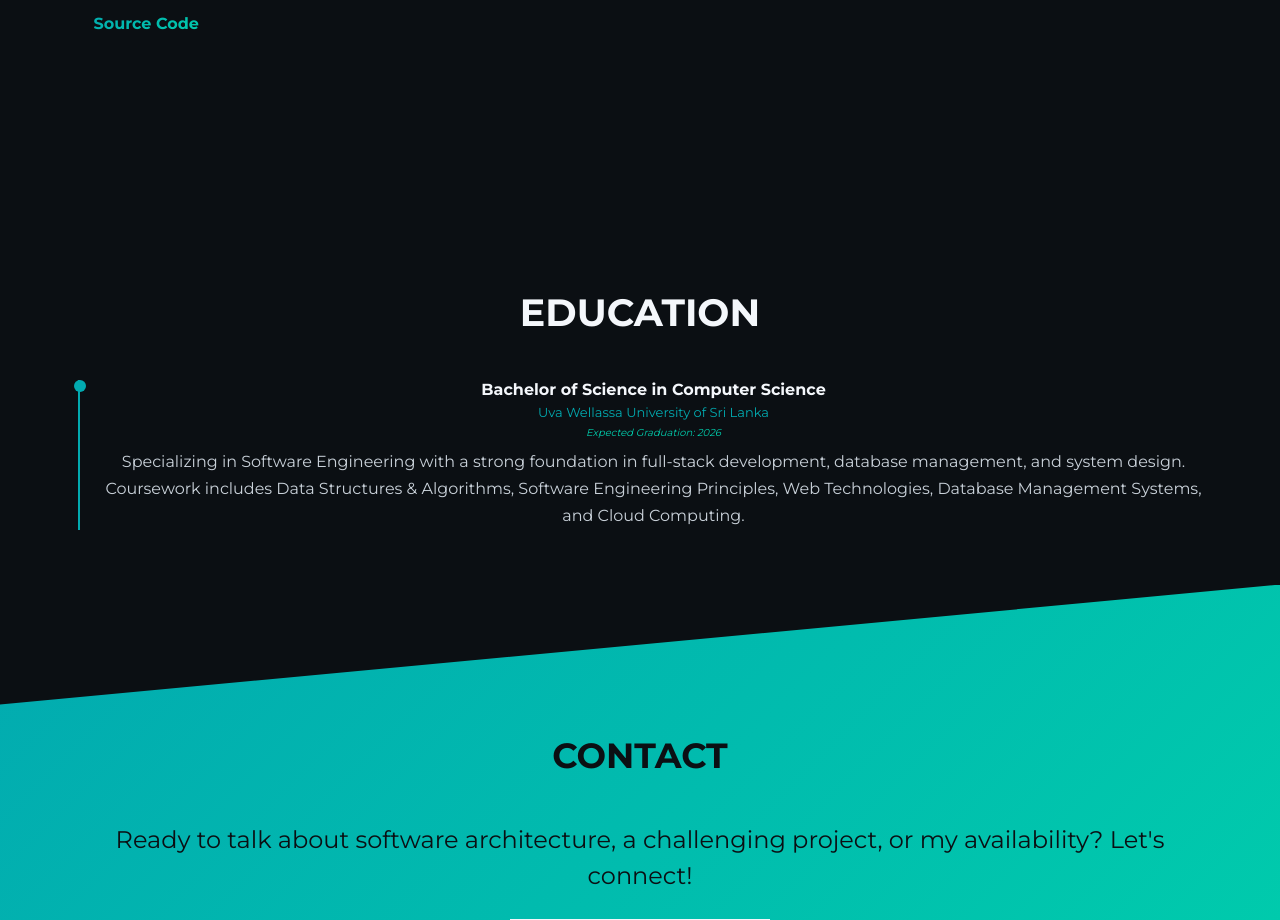
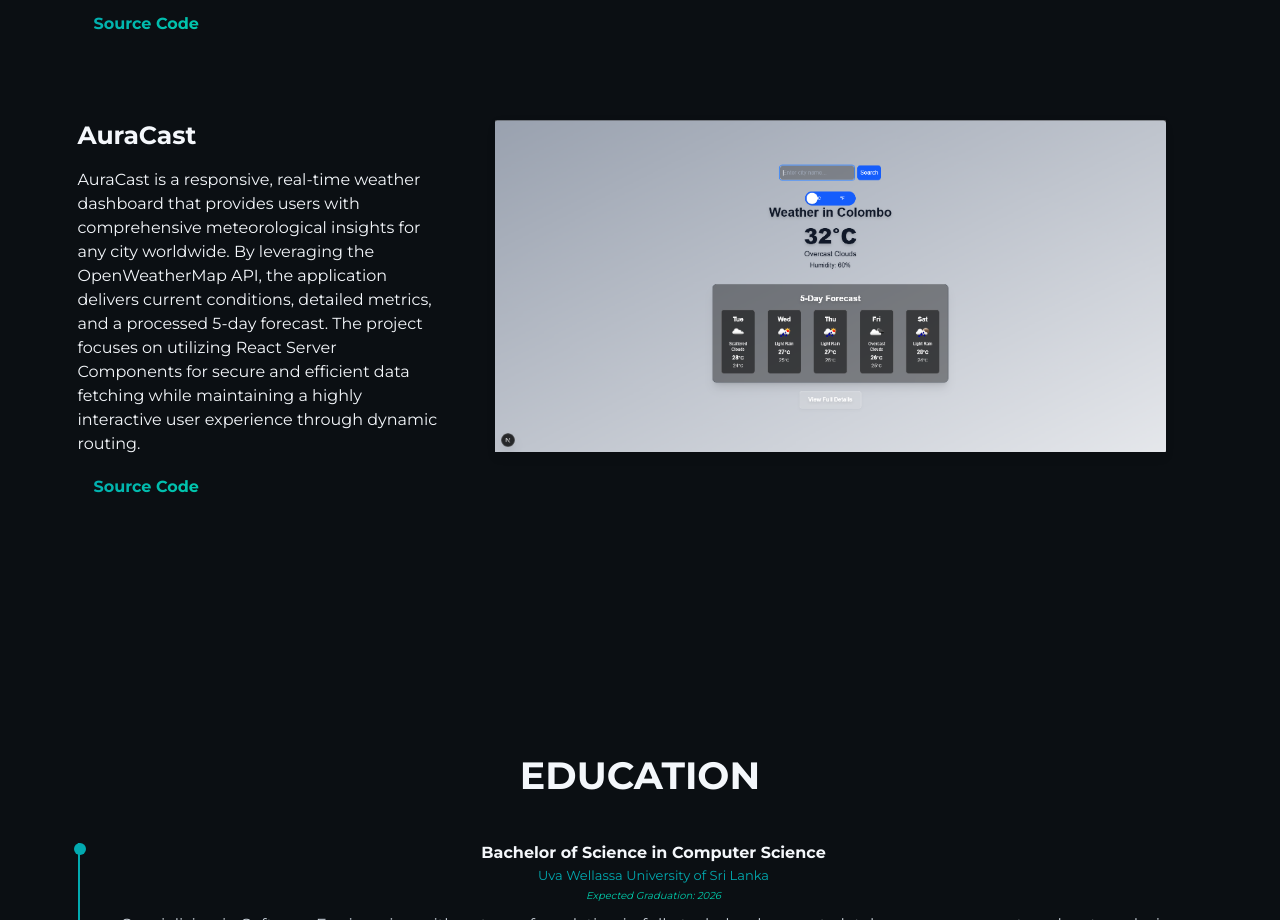
Before and after one commit to RNirman/ravindu-portfolio, a website built with Parcel: page src/index.html in a window 1280 px wide. Shown: the part 4480-5400 px from the top of the page. Built offline with nearby package versions, Linux system fonts and the light colour scheme.

Commit message:
Added AuraCast

```diff
--- a/src/index.html
+++ b/src/index.html
@@ -4,7 +4,7 @@
     <meta charset="utf-8" />
     <meta http-equiv="X-UA-Compatible" content="IE=edge" />
     <meta name="viewport" content="width=device-width, initial-scale=1" />
-    <link rel="shortcut icon" type="image/png" href="assets/favicon.png" />
+    <link rel="shortcut icon" type="image/png" href="assets/profile.png" />
 
     <title>Ravindu Nirman</title>
     <meta name="keywords" content="java,javascript, RavinduNirman, skill" />
@@ -425,6 +425,54 @@
           </div>
           <!-- /END Project -->
 
+          <!-- Notice: each .row is a project -->
+          <div class="row">
+            <div class="col-lg-4 col-sm-12">
+              <div class="project-wrapper__text load-hidden">
+                <h3 class="project-wrapper__text-title">AuraCast</h3>
+                <div>
+                  <p class="mb-4">
+                    AuraCast is a responsive, real-time weather dashboard that
+                    provides users with comprehensive meteorological insights
+                    for any city worldwide. By leveraging the OpenWeatherMap
+                    API, the application delivers current conditions, detailed
+                    metrics, and a processed 5-day forecast. The project focuses
+                    on utilizing React Server Components for secure and
+                    efficient data fetching while maintaining a highly
+                    interactive user experience through dynamic routing.
+                  </p>
+                </div>
+                <a
+                  rel="noreferrer"
+                  target="_blank"
+                  class="cta-btn text-color-main"
+                  href="https://github.com/RNirman/AuraCast.git"
+                >
+                  Source Code
+                </a>
+              </div>
+            </div>
+            <div class="col-lg-8 col-sm-12">
+              <div class="project-wrapper__image load-hidden">
+                <a rel="noreferrer" href="#!" target="_blank">
+                  <div
+                    data-tilt
+                    data-tilt-max="4"
+                    data-tilt-glare="true"
+                    data-tilt-max-glare="0.5"
+                    class="thumbnail rounded js-tilt"
+                  >
+                    <img
+                      alt="Project Image"
+                      class="img-fluid"
+                      src="assets/auracast.png"
+                    />
+                  </div>
+                </a>
+              </div>
+            </div>
+          </div>
+          <!-- /END Project -->
         </div>
       </div>
     </section>
```
Also changed, not shown: src/assets/auracast.png (added).
